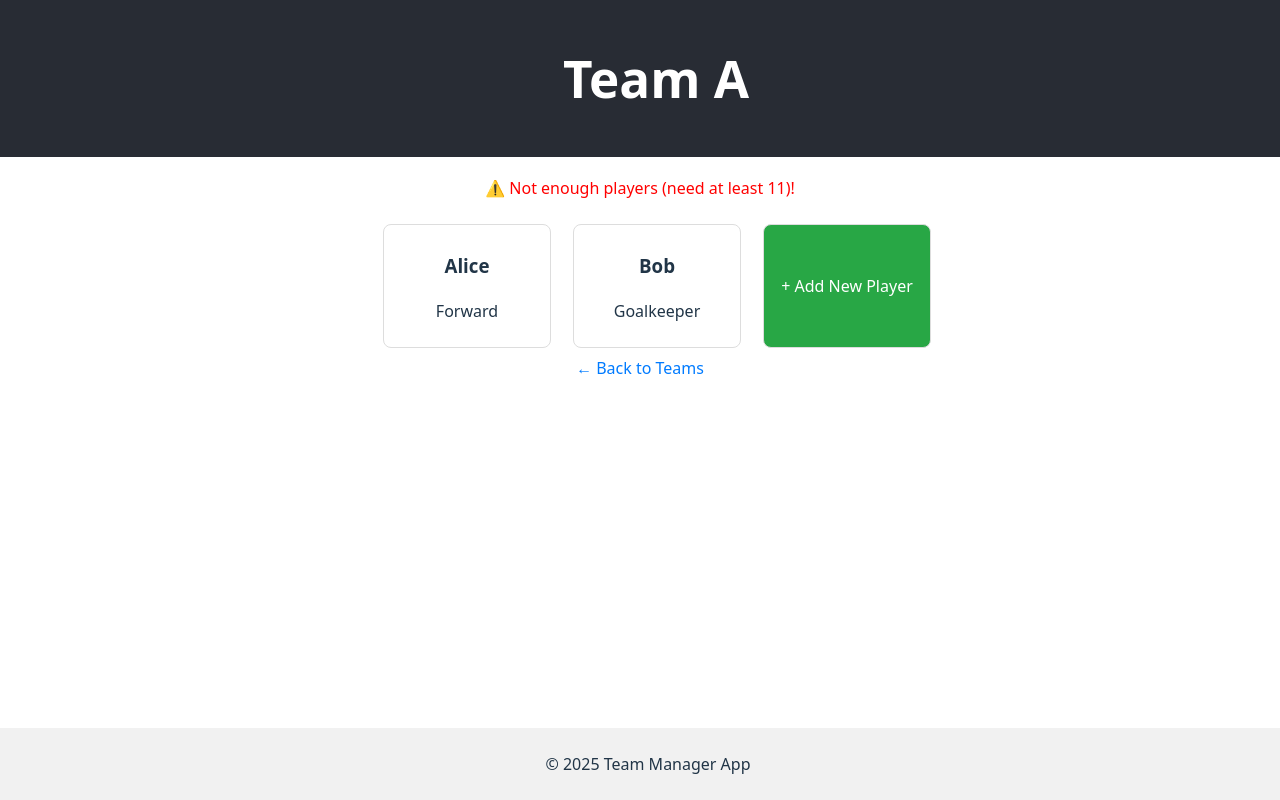
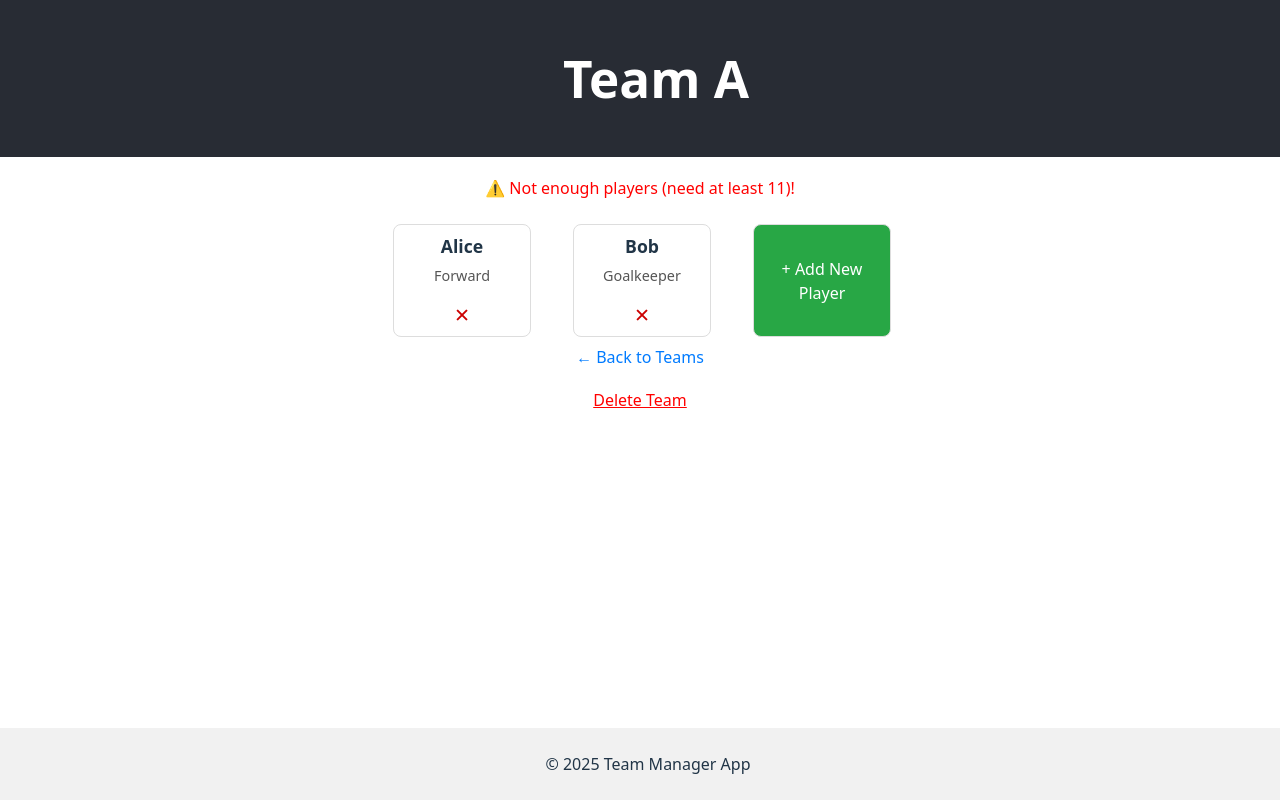
Before and after one commit to pitrek98/team-manager, a React (Vite) app: page /team/1 in a window 1280 px wide. Built offline with nearby package versions, Linux system fonts and the light colour scheme; data requests are answered from the project's data file.

Commit message:
Changed forms, added deleting players and teams

```diff
--- a/db.json
+++ b/db.json
@@ -3,12 +3,6 @@
     {
       "id": "1",
       "name": "Team A",
-      "primaryColor": "#0046A8",
-      "secondaryColor": "#A50044"
-    },
-    {
-      "id": "2",
-      "name": "Team B",
       "primaryColor": "#0046A8",
       "secondaryColor": "#A50044"
     },
@@ -25,36 +19,22 @@
       "secondaryColor": "#A50044"
     },
     {
-      "id": "3a74",
-      "name": "ŁKS Łódź",
-      "primaryColor": "#0046A8",
-      "secondaryColor": "#A50044"
-    },
-    {
-      "id": "495f",
-      "name": "Team1",
-      "primaryColor": "#999999",
-      "secondaryColor": "#A50044"
-    },
-    {
       "id": "c6f1",
       "name": "test",
       "primaryColor": "#0046A8",
       "secondaryColor": "#A50044"
     },
     {
-      "id": "c2d3",
-      "name": "4",
-      "primaryColor": "#0046A8",
-      "secondaryColor": "#A50044"
+      "id": "4fa2",
+      "name": "Huragan Pobiedziska",
+      "primaryColor": "#000000",
+      "secondaryColor": "#c60000"
     },
     {
-      "id": "6d60",
-      "name": "yibsnfoqsnagiupnaspfiugnaspoidgn ajsdgnpoasdngapdugnapsidgnipuasdbgpugbpiua gausni aug sg"
-    },
-    {
-      "id": "2296",
-      "name": "abcdefghijklmnopqr"
+      "id": "0136",
+      "name": "Warta Poznań",
+      "primaryColor": "#ffffff",
+      "secondaryColor": "#00e138"
     }
   ],
   "players": [
@@ -71,12 +51,6 @@
       "position": "Goalkeeper"
     },
     {
-      "id": "3",
-      "teamId": "2",
-      "name": "Charlie",
-      "position": "Defender"
-    },
-    {
       "id": "9331",
       "name": "Mikael Ishak",
       "position": "Forward",
@@ -89,88 +63,10 @@
       "teamId": "3309"
     },
     {
-      "id": "461f",
-      "name": "af",
-      "position": "asf",
-      "teamId": "2"
-    },
-    {
-      "id": "07a5",
-      "name": "af",
-      "position": "asf",
-      "teamId": "2"
-    },
-    {
-      "id": "d3c8",
-      "name": "ags",
-      "position": "sad",
-      "teamId": "2"
-    },
-    {
-      "id": "b1b8",
-      "name": "gasd",
-      "position": "dsga",
-      "teamId": "2"
-    },
-    {
-      "id": "ead7",
-      "name": "gas",
-      "position": "gd",
-      "teamId": "2"
-    },
-    {
-      "id": "7751",
-      "name": "hgfs",
-      "position": "sdf",
-      "teamId": "2"
-    },
-    {
-      "id": "f3d0",
-      "name": "hgsd",
-      "position": "dfg",
-      "teamId": "2"
-    },
-    {
-      "id": "0b37",
-      "name": "hgf",
-      "position": "dfgd",
-      "teamId": "2"
-    },
-    {
-      "id": "7397",
-      "name": "hgf",
-      "position": "hsdf",
-      "teamId": "2"
-    },
-    {
-      "id": "0073",
-      "name": "hsgh",
-      "position": "dsgjsgdj",
-      "teamId": "2"
-    },
-    {
-      "id": "0a47",
-      "name": "Andrzej Duda",
-      "position": "Striker",
-      "teamId": "2"
-    },
-    {
-      "id": "844a",
-      "name": "Karol Nawrocki",
-      "position": "Striker",
-      "teamId": "3a74"
-    },
-    {
       "id": "9bef",
       "name": "Konstantynopolitańczykiewiczówianeczka",
       "position": "Chuh",
       "teamId": "6b70"
-    },
-    {
-      "id": "4a7e",
-      "name": "Zawodniktestowy1 Zawodniktestowy1",
-      "position": "Pozycjatestowa124385135",
-      "teamId": "6b70"
     }
   ]
 }
--- a/src/components/Body.tsx
+++ b/src/components/Body.tsx
@@ -2,6 +2,8 @@ import Player from './Player';
 import Warning from './Warning';
 import Info from './Info';
 import { Link } from 'react-router-dom';
+import axios from 'axios';
+import { useState } from 'react';
 
 interface PlayerData {
     id: number;
@@ -14,8 +16,23 @@ interface BodyProps {
     teamId: string;
 }
 
-function Body({ players, teamId }: BodyProps) {
+
+
+function Body({ players: initialPlayers, teamId }: BodyProps) {
+    const [players, setPlayers] = useState<PlayerData[]>(initialPlayers);
+
+    const handleDeletePlayer = async (playerId: number) => {
+        try {
+            await axios.delete(`http://localhost:3000/players/${playerId}`);
+
+            setPlayers(prevPlayers => prevPlayers.filter(p => p.id !== playerId));
+        } catch (err) {
+            console.error("Failed to delete player:", err);
+        }
+    };
+
     return (
+
         <main className="body" style={{ justifyContent: 'center', alignItems: 'center', display: 'flex', flexDirection: 'column' }}>
             {players.length < 11 ? <Warning /> : <Info />}
             <div
@@ -23,13 +40,13 @@ function Body({ players, teamId }: BodyProps) {
                     display: 'grid',
                     gridAutoFlow: 'row',
                     gridTemplateColumns: 'repeat(auto-fit, 150px)',
-                    gap: '40px',
+                    gap: '30px',
                     justifyContent: 'center',
                     width: '95%',
                 }}
             >
                 {players.map(player => (
-                    <Player key={player.id} name={player.name} position={player.position} />
+                    <Player key={player.id} name={player.name} position={player.position} id={player.id} onDelete={handleDeletePlayer} />
                 ))}
 
                 <Link
@@ -42,7 +59,7 @@ function Body({ players, teamId }: BodyProps) {
                         padding: '0.5rem',
                         margin: '0.5rem',
                         alignContent: 'center',
-                        width: '100%',
+                        width: '120px',
                     }}
                 >
                     + Add New Player
--- a/src/components/Player.css
+++ b/src/components/Player.css
@@ -4,8 +4,34 @@
     padding: 0.5rem;
     margin: 0.5rem;
     text-align: center;
-    width: 150px;
+    width: 120px;
     overflow: hidden;
     text-overflow: ellipsis;
     white-space: nowrap;
 }
+
+.player-name {
+    margin: 0;
+    font-size: 1.1rem;
+    font-weight: bold;
+}
+
+.player-position {
+    margin-top: 6px;
+    font-size: 0.9rem;
+    color: #555;
+}
+
+.player-delete-btn {
+    background: transparent;
+    border: none;
+    color: #c00;
+    font-size: 1.2rem;
+    cursor: pointer;
+    padding: 0 6px;
+}
+
+.player-delete-btn:hover {
+    color: red;
+    transform: scale(1.15);
+}
--- a/src/components/Player.tsx
+++ b/src/components/Player.tsx
@@ -1,15 +1,34 @@
 import './Player.css';
 
 interface PlayerProps {
+    id: number;
     name: string;
     position: string;
+    onDelete: (id: number) => void;
 }
 
-function Player({ name, position }: PlayerProps) {
+function Player({ id, name, position, onDelete }: PlayerProps) {
+
+    const handleDelete = () => {
+        if (window.confirm(`Delete player "${name}"?`)) {
+            onDelete(id);
+        }
+    };
+
     return (
         <div className="player-card">
-            <h3>{name}</h3>
-            <p>{position}</p>
+            <h3 className="player-name">{name}</h3>
+            <p className="player-position">{position}</p>
+
+            <button
+                className="player-delete-btn"
+                onClick={handleDelete}
+            >
+                ✕
+            </button>
+
+
+
         </div>
     );
 }
--- a/src/pages/NewPlayer.tsx
+++ b/src/pages/NewPlayer.tsx
@@ -3,6 +3,8 @@ import { useNavigate, useParams, Link } from 'react-router-dom';
 import axios from 'axios';
 import Menu from '../components/Menu';
 import Footer from '../components/Footer';
+import PageContainer from '../components/PageContainer';
+
 
 function NewPlayer() {
     const { id } = useParams(); // team ID from URL
@@ -33,11 +35,11 @@ function NewPlayer() {
     };
 
     return (
-        <div>
+        <div style={{ minHeight: '80vh', display: 'flex', flexDirection: 'column', width: '100vw' }}>
             <Menu teamName="Add New Player" />
-            <div style={{ marginTop: '100px', textAlign: 'center' }}>
-                <h2>Add Player to Team #{id}</h2>
-                <form onSubmit={handleSubmit} style={{ display: 'inline-block', textAlign: 'left' }}>
+            <PageContainer>
+                <h2>Add new player to team</h2>
+                <form onSubmit={handleSubmit} style={{ display: 'inline-block', textAlign: 'center' }}>
                     <div style={{ marginBottom: '1rem' }}>
                         <label htmlFor="name">Player Name:</label><br />
                         <input
@@ -69,21 +71,22 @@ function NewPlayer() {
                             padding: '0.5rem 1rem',
                             border: 'none',
                             borderRadius: '5px',
-                            cursor: 'pointer'
+                            cursor: 'pointer',
                         }}
                     >
                         {loading ? 'Saving...' : 'Add Player'}
                     </button>
                     {error && <p style={{ color: 'red' }}>{error}</p>}
                 </form>
-                <div style={{ marginTop: '1rem' }}>
-                    <Link to={`/team/${id}`} style={{ color: '#007bff', textDecoration: 'none' }}>
-                        ← Back to Team
-                    </Link>
-                </div>
-            </div>
+                <br /><br />
+                <Link to={`/team/${id}`} style={{ color: '#007bff', textDecoration: 'none', marginTop: '2rem', display: 'inline-block' }}>
+                    ← Back to Team
+                </Link>
+
+
+            </PageContainer>
             <Footer />
-        </div>
+        </div >
     );
 }
 
--- a/src/pages/TeamDetails.tsx
+++ b/src/pages/TeamDetails.tsx
@@ -1,4 +1,4 @@
-import { useParams, Link } from 'react-router-dom';
+import { useParams, Link, useNavigate } from 'react-router-dom';
 import { useState, useEffect } from 'react';
 import axios from 'axios';
 import Menu from '../components/Menu';
@@ -20,6 +20,8 @@ interface Team {
 
 function TeamDetails() {
     const { id } = useParams();
+    const navigate = useNavigate();
+
     const [team, setTeam] = useState<Team | null>(null);
     const [players, setPlayers] = useState<Player[]>([]);
     const [loading, setLoading] = useState(true);
@@ -43,20 +45,75 @@ function TeamDetails() {
         fetchTeamData();
     }, [id]);
 
+    const deleteTeam = async () => {
+        if (!team || !id) return;
+
+        const confirmDelete = window.confirm(
+            `Are you sure you want to delete team "${team.name}"?\nThis will also remove all its players.`
+        );
+
+        if (!confirmDelete) return;
+
+        try {
+            // 1. delete players belonging to this team
+            const deletePlayerPromises = players.map(p =>
+                axios.delete(`http://localhost:3000/players/${p.id}`)
+            );
+            await Promise.all(deletePlayerPromises);
+
+            // 2. delete the team itself
+            await axios.delete(`http://localhost:3000/teams/${id}`);
+
+            // 3. redirect back to list
+            navigate('/');
+        } catch (err) {
+            console.error("Failed to delete team:", err);
+        }
+    };
+
     if (loading) return <p>Loading team data...</p>;
     if (!team || !id) return <p>Team not found.</p>;
 
     return (
-        <div style={{ minHeight: '80vh', display: 'flex', flexDirection: 'column', width: '100vw' }
-        }>
+        <div
+            style={{
+                minHeight: '80vh',
+                display: 'flex',
+                flexDirection: 'column',
+                width: '100vw'
+            }}
+        >
             <Menu teamName={team.name} />
 
             <PageContainer>
                 <Body players={players} teamId={id} />
-                <Link to="/" style={{ textDecoration: 'none', color: '#007bff' }}>← Back to Teams</Link>
-                <Footer />
+
+                <Link
+                    to="/"
+                    style={{ textDecoration: 'none', color: '#007bff', marginTop: '20px' }}
+                >
+                    ← Back to Teams
+                </Link>
+                <br />
+                <button
+                    onClick={deleteTeam}
+                    style={{
+                        background: 'none',
+                        border: 'none',
+                        color: 'red',
+                        cursor: 'pointer',
+                        marginTop: '10px',
+                        fontSize: '1rem',
+                        textDecoration: 'underline'
+                    }}
+                >
+                    Delete Team
+                </button>
+
             </PageContainer>
-        </div >
+            <Footer />
+
+        </div>
     );
 }
 
```
Also changed, not shown: src/pages/NewTeam.tsx (+72 -12 lines).
